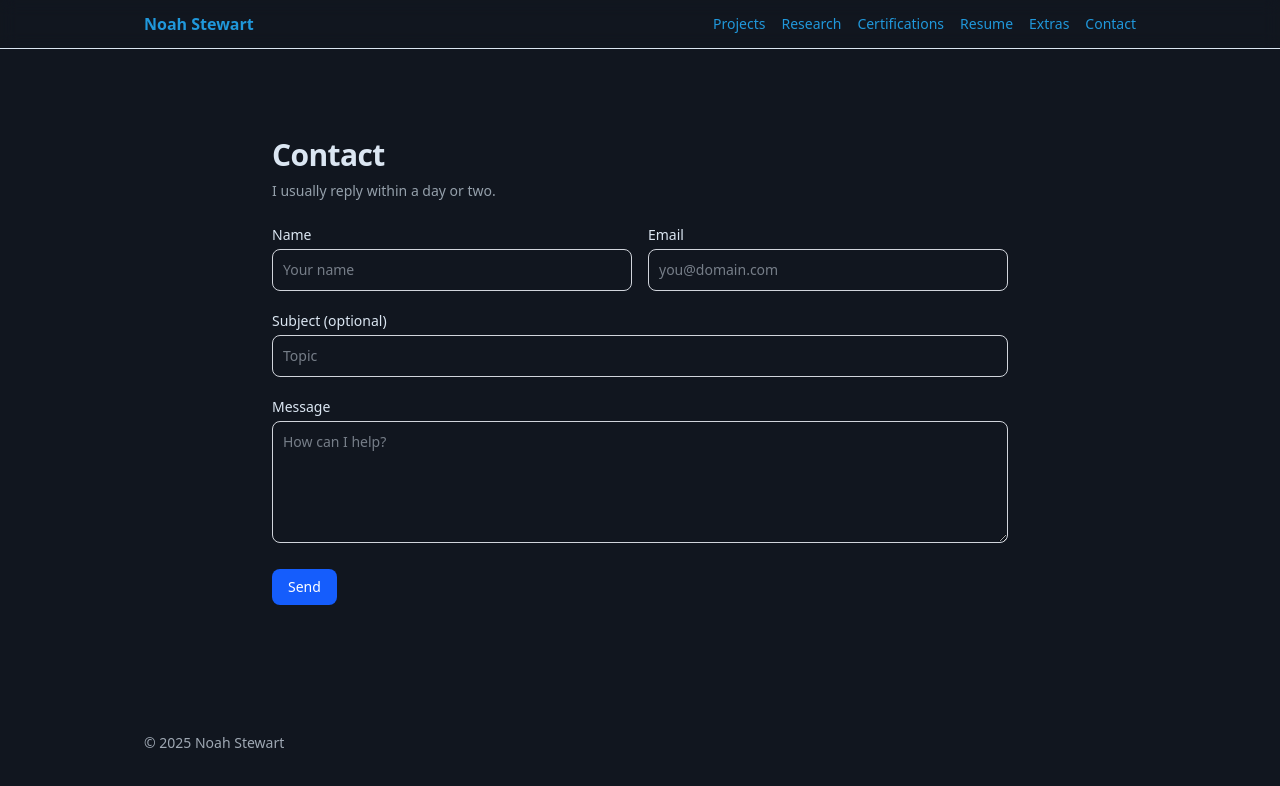
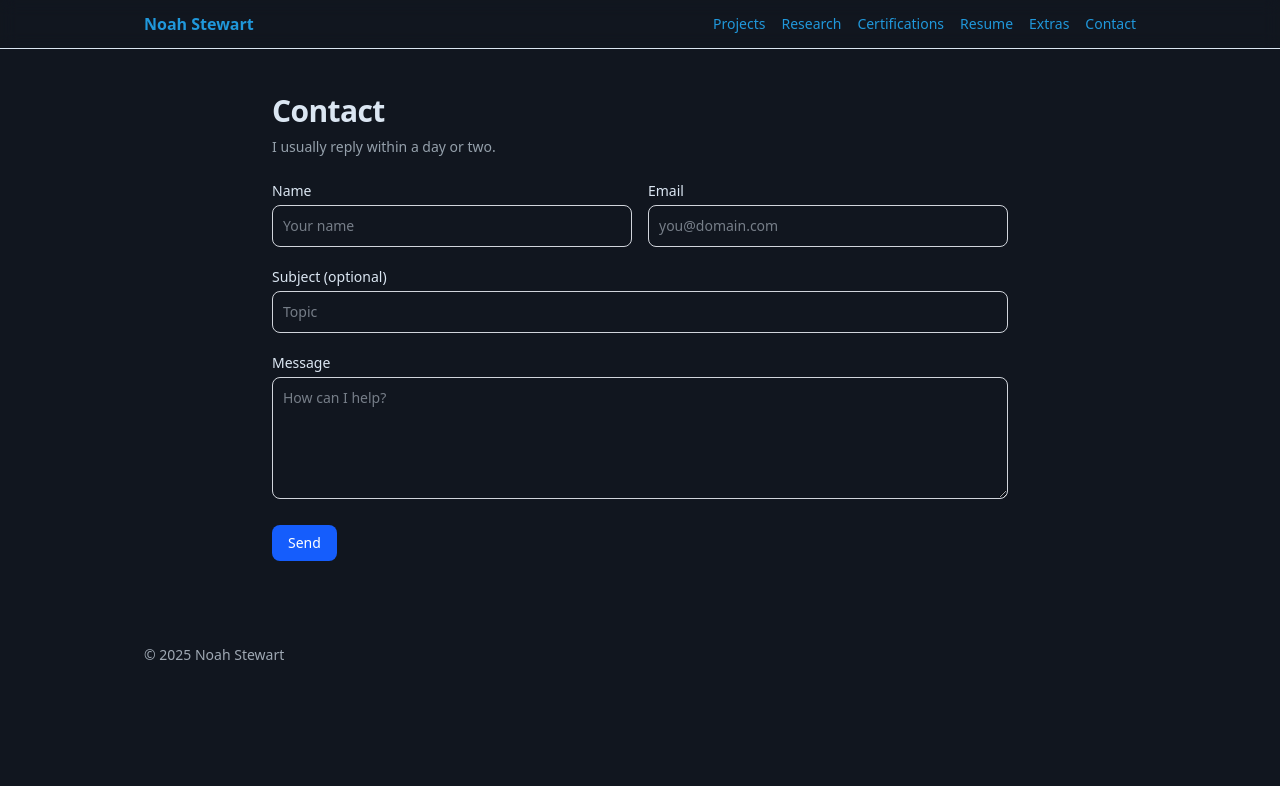
Before and after one commit to stewartStack/portfolioWebsite, a Next.js app: page /contact in a window 1280 px wide. Shown: the top 786 px of the page. Built offline with nearby package versions, Linux system fonts and the light colour scheme.

Commit message:
Updating spacing

```diff
--- a/app/contact/page.tsx
+++ b/app/contact/page.tsx
@@ -9,7 +9,7 @@
 export default function ContactPage({ searchParams }: { searchParams?: { sent?: string } }) {
     const sent = searchParams?.sent === "1";
     return (
-        <main className="mx-auto max-w-3xl px-4 py-12">
+        <main className="mx-auto max-w-3xl px-4 py-1">
             {sent && (
                 <div className="mb-6 rounded-xl border border-emerald-300/40 bg-emerald-50 p-4 text-emerald-900 dark:border-emerald-900/40 dark:bg-emerald-950/40 dark:text-emerald-100">
                     <p className="text-sm">Thanks! Your message has been sent.</p>
--- a/app/resume/page.tsx
+++ b/app/resume/page.tsx
@@ -23,7 +23,7 @@
     const submitted = searchParams?.submitted === "1";
 
     return (
-        <main className="mx-auto max-w-6xl px-4 py-12">
+        <main className="mx-auto max-w-6xl px-4 py-1">
             {/* Banner */}
             {submitted && (
                 <div className="mb-6 rounded-xl border border-emerald-300/40 bg-emerald-50 p-4 text-emerald-900 dark:border-emerald-900/40 dark:bg-emerald-950/40 dark:text-emerald-100">
```
